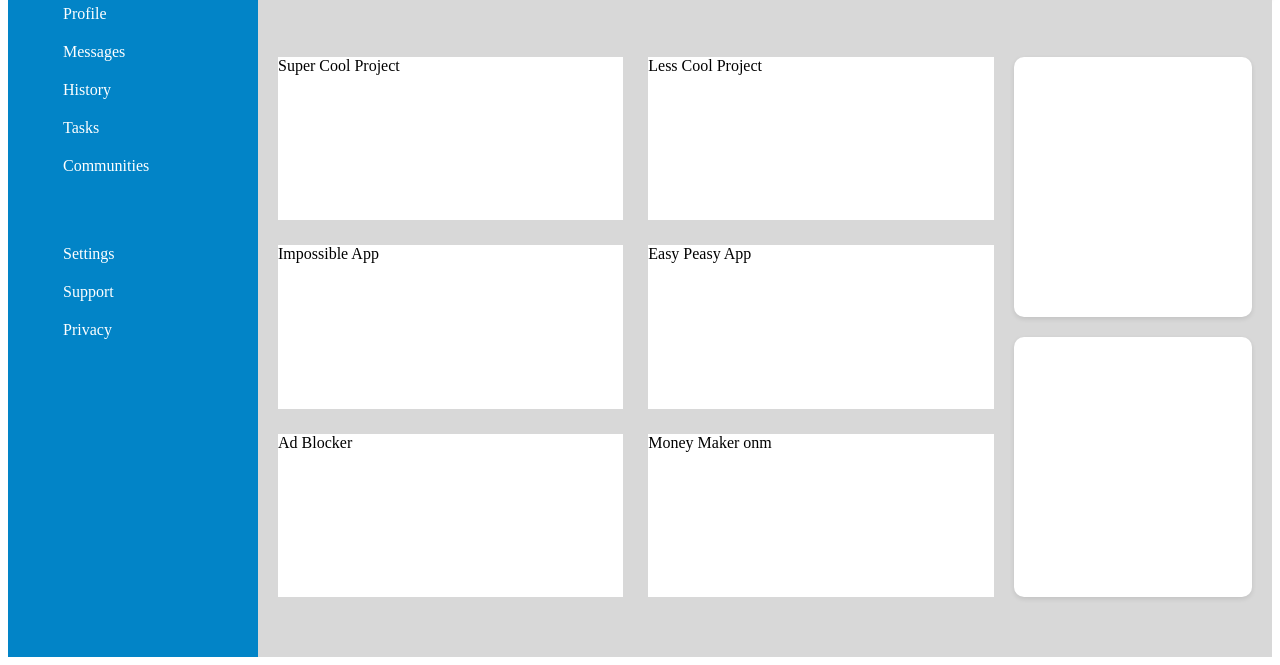
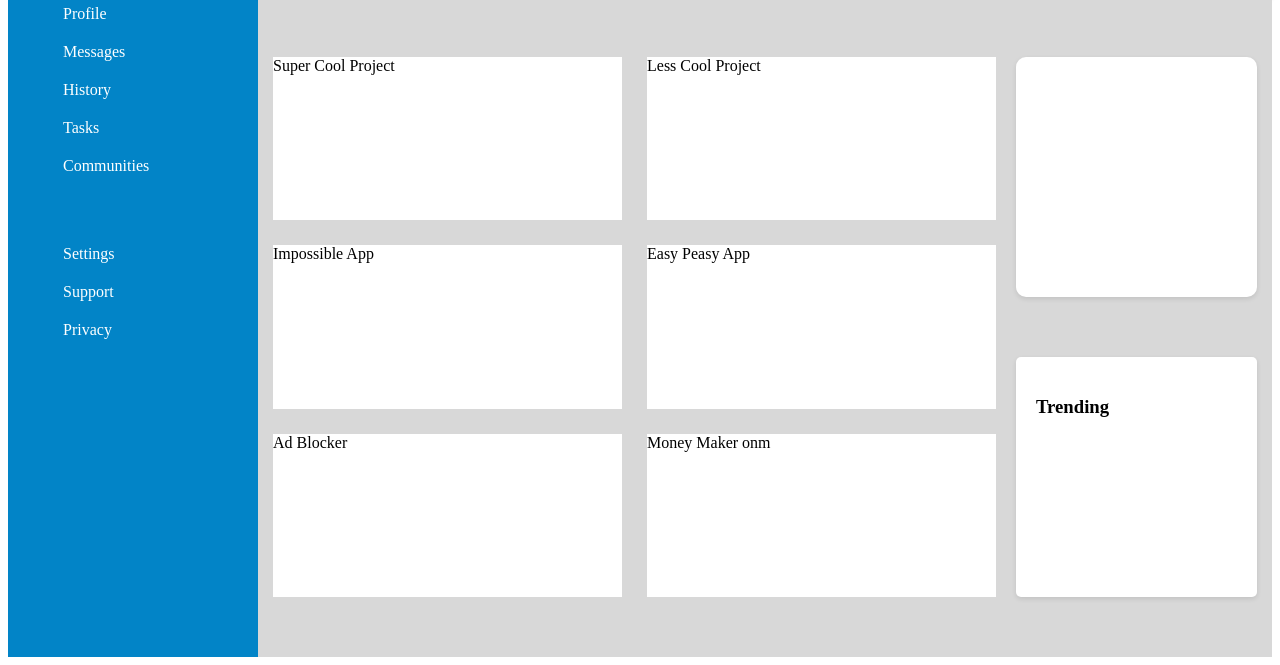
Before and after one commit to mnhardy1504/Montel-Odin-Dashboard, a plain HTML site: page index.html in a window 1280 px wide. Shown: the part 151-816 px from the top of the page. Drawn offline with Linux system fonts and the light colour scheme.

Commit message:
Spacing complete for dashboard

```diff
--- a/index.html
+++ b/index.html
@@ -27,7 +27,7 @@
         </ul>
       </div>
       <div class="header">
-        <h1>Morgan Oak5ley (@morgan)</h1>
+        <h1>Morghan Oakleey (@morgan)</h1>
       </div>
       <div class="content">
         <div class="projects">
@@ -40,7 +40,9 @@
         </div>
         <div class="announcements">
         </div>
-        <div class="trending">
+
+        <div class="trending-section">
+          <h3>Trending</h3>
 
         </div>
       </div>
--- a/style.css
+++ b/style.css
@@ -70,11 +70,11 @@
   display: grid;
   grid-template-areas:
     "projects announcements"
-    "projects trending";
+    "projects trending-section";
   grid-template-columns: 3fr 1fr;
   grid-template-rows: 1fr 1fr;
   grid-gap: 20px;
-  padding: 60px 20px 60px; /* padding top and padding bottom at 60*/
+  padding: 60px 15px 60px; /* padding top and padding bottom at 60*/
   background-color: #d8d8d8;
   overflow-y: auto;
 }
@@ -125,15 +125,17 @@
 .announcements {
   grid-area: announcements;
   background-color: white;
-  padding: 100px;
-  border-radius: 10px;
-  box-shadow: 0 2px 5px rgba(0, 0, 0, 0.1);
-}
-
-.trending {
-  grid-area: trending;
-  background-color: white;
   padding: 20px;
   border-radius: 10px;
   box-shadow: 0 2px 5px rgba(0, 0, 0, 0.1);
+  margin-bottom: 20px; /*thats how i split these sections apart and added space */
 }
+
+.trending-section {
+  grid-area: trending-section;
+  background-color: #fff;
+  padding: 20px;
+  margin-top: 20px; /*thats how i split these sections apart and added space */
+  border-radius: 5px;
+  box-shadow: 0 2px 5px rgba(0, 0, 0, 0.1);
+}
```
